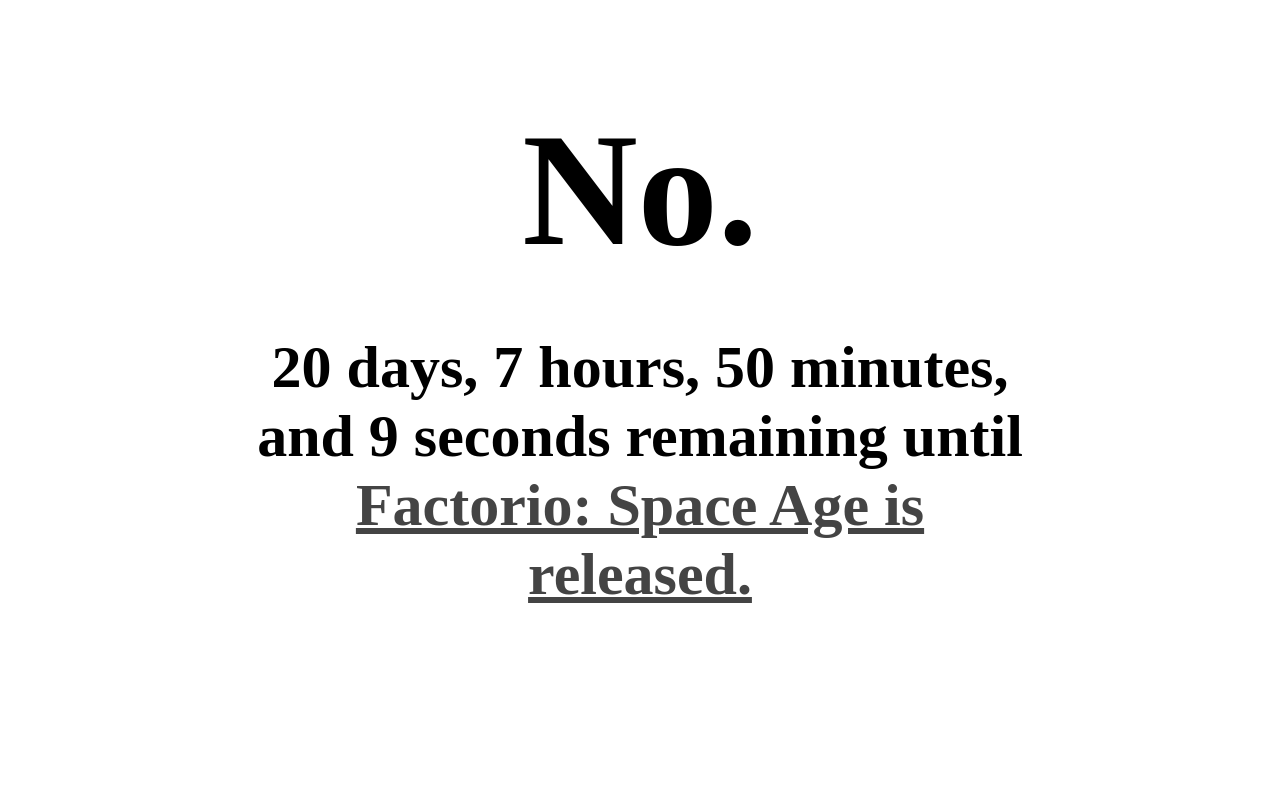
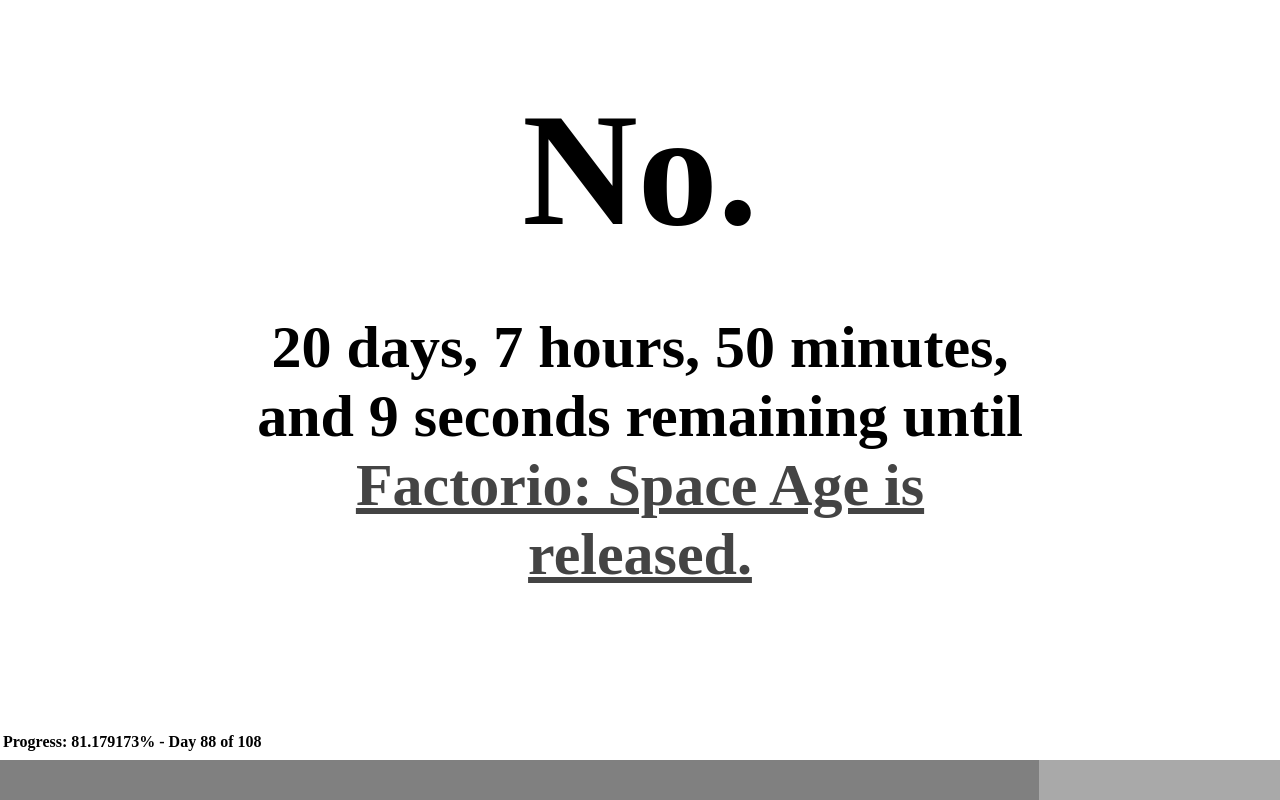
Before and after one commit to kkuchta/isitfactoriodayyet, a plain HTML site: page index.html in a window 1280 px wide. Drawn offline with Linux system fonts and the light colour scheme.

Commit message:
added progress bar
thought it would be neat.

```diff
--- a/index.css
+++ b/index.css
@@ -2,11 +2,11 @@ body {
     display: flex;
     flex-direction: column;
     align-items: center;
-    padding: 40px;
+    padding: 20px;
     text-align: center;
-    @media (max-width: 800px) {
+    /* @media (max-width: 800px) {
         padding: 20px;
-    }
+    } */
 }
 h1 {
     font-size: 160px;
@@ -18,9 +18,35 @@ h2 {
     max-width: 800px;
     @media (max-width: 800px) {
         font-size: 40px;
-        margin-top: 40px;
+        margin-top: 0;
     }
 }
 a, a:visited {
     color: #444;
 }
+progress{
+    position: absolute;
+    width: 100vw;
+    height: 40px;
+    top: calc(100vh - 40px);
+    border-radius: 0;
+    @media (max-width: 800px) {
+        height: 30px;
+        top: calc(100vh - 30px);
+    }
+}
+progress::-webkit-progress-bar {
+    background-color: darkgray;
+}
+progress::-webkit-progress-value {
+    background-color: gray;
+}
+#percentage{
+    position: absolute;
+    top: calc(100vh - 83px);
+    left: 3px;
+    font-weight: bold;
+    @media (max-width: 800px) {
+        top: calc(100vh - 73px);
+    }
+}
--- a/index.html
+++ b/index.html
@@ -9,8 +9,10 @@
 <body>
     <!-- Created by https://kevinhighwater.com -->
     <!-- Source at https://github.com/kkuchta/isitfactoriodayyet - feel free to open a PR if you have any fun ideas for it :) -->
-    <h1 id="answer" />
-    <h2 id="remaining" />
+    <h1 id="answer">Yes! or No.</h1>
+    <h2 id="remaining">xx day(s), xx hour(s), xx minute(s), xx 16 second(s) remaining until Factorio: Space Age is released.</h2>
+    <p id="percentage">Progress: xx% - Day xxx out of xxx</p>
+    <progress id="progress" max="100"></progress>
     <script src="index.js"></script>
 </body>
 </html>
--- a/index.js
+++ b/index.js
@@ -20,9 +20,20 @@ const update = () => {
     return str;
   }
 
-  const releaseDate = new Date("2024-10-21 00:00:00");
-  const durationRemaining = releaseDate - Date.parse(new Date());
+  function calcProgress(releaseDate, currentDate, announcement, dec){ // calculate progress as a percentage
+    let pr = (currentDate - announcement) / (releaseDate - announcement) * 100; // calculate percentage of time elapsed from announcement - release
+    if(pr < 0) return 0; // date before announcement
+    if(pr > 100) return 100; // data after release
+    return Math.round(pr * (10**dec)) / (10**dec); // round to $dec decimals
+  }
+
+  const announcement = Number(new Date("2024-07-05 00:00:00")); // announcement date according to fff 418
+  const releaseDate = Number(new Date("2024-10-21 00:00:00"));
+  const currentDate = Date.parse(new Date());
+  const durationRemaining = releaseDate - currentDate;
   const remainingString = getTimeRemaining(durationRemaining);
+  const decimals = 6; // amount of decimals to round progress to
+  const progress = calcProgress(releaseDate, currentDate, announcement, decimals); // I dislike this way of handling functions and variables but consistency is more important
 
   const answerDiv = document.getElementById("answer");
   const remainingDiv = document.getElementById("remaining");
@@ -33,6 +44,14 @@ const update = () => {
       answerDiv.textContent = "Yes!";
       remainingDiv.textContent = "The Factory Must Grow";
   }
+
+  const progressEl = document.getElementById("progress"); // oh how i love unefficient code like this. But tis your project, after all.
+  progressEl.value = progress;
+  const percentEl = document.getElementById("percentage"); // oh how i love unefficient code like this. But tis your project, after all.
+  const days = Math.floor(durationRemaining / (1000 * 60 * 60 * 24));
+  const totaldays = Math.floor((releaseDate - announcement) / (1000 * 60 * 60 * 24));
+  percentEl.innerText = "Progress: " + progress + "% - Day " + (totaldays - days) + " of " + totaldays;
+
 }
 update();
 setInterval(update, 1000);
```
